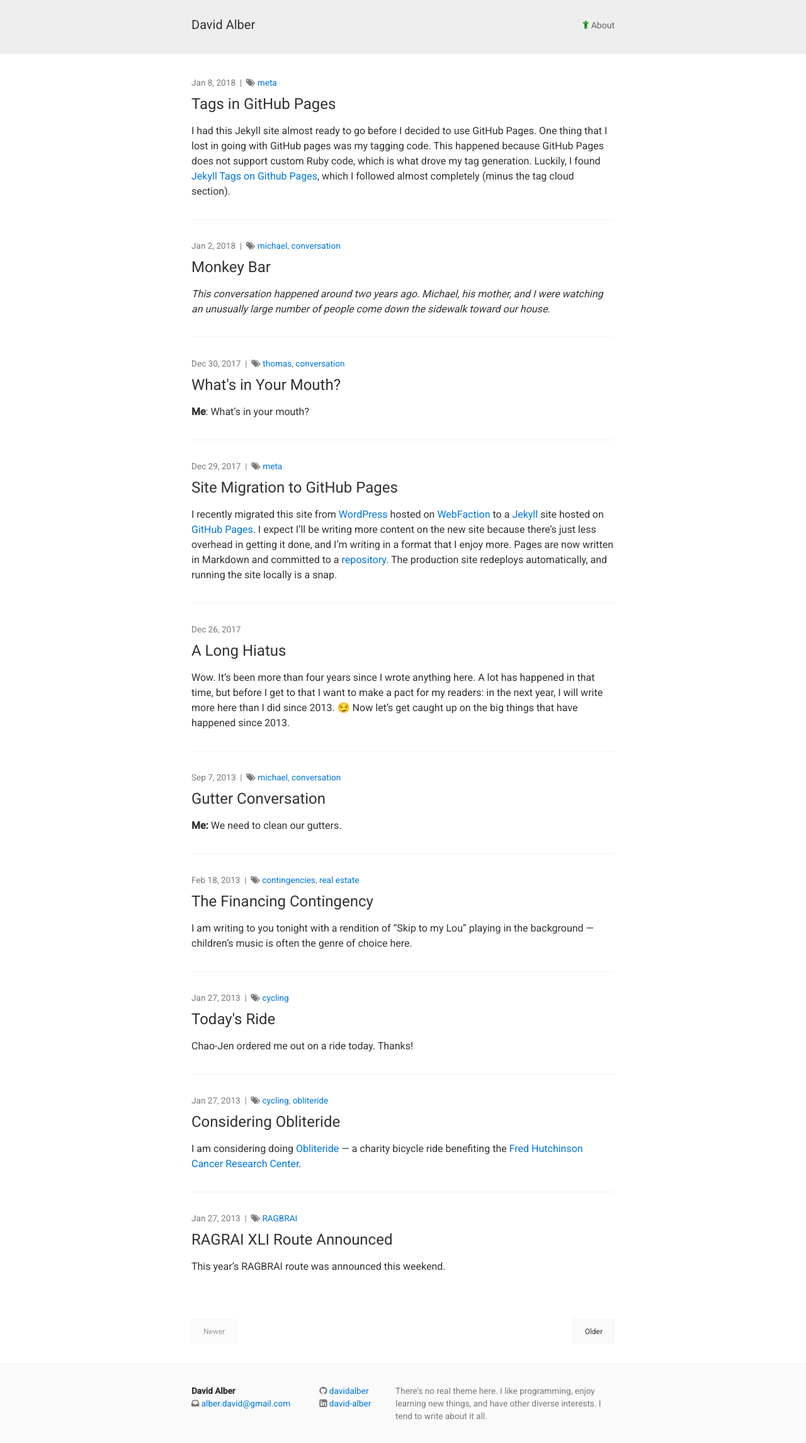
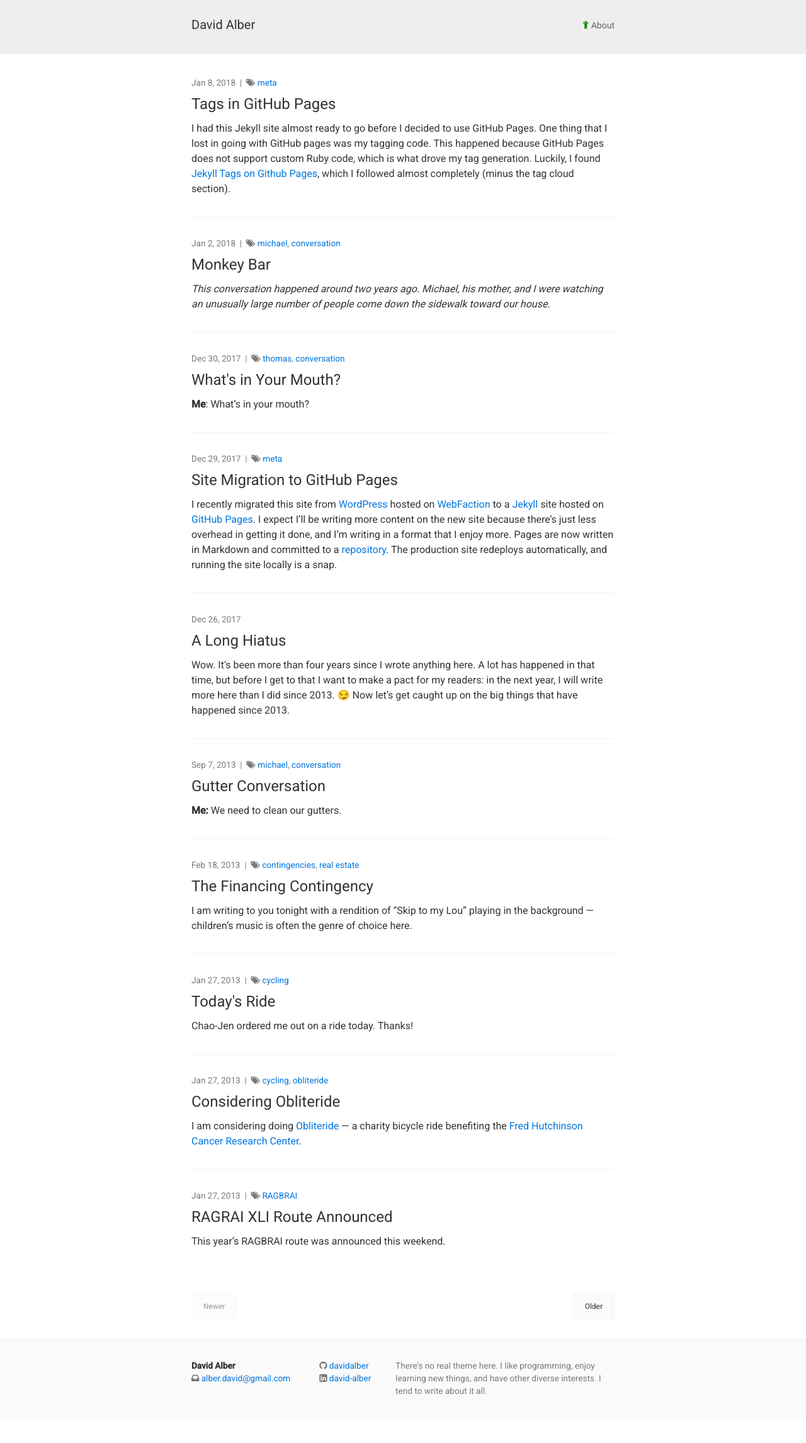
Before and after one commit to davidalber/davidalber.github.io, a Jekyll site: the page built from index.html, in a window 1280 px wide. Shown: the whole page at 63% size. Built offline with Jekyll 4.4.1, drawn with Linux system fonts in a browser that asks for light colours; emoji names are drawn with the system emoji font; the list of posts is cut into pages by our own code; after the commit the page ends 2251 px from its top, so only the background shows below that.

Commit message:
Fixing DOM issues
The post excerpts were being wrapped in `p` tags, but the excerpts
themselves are wrapped in `p` tags, so closing tags were being
placed in strange places. Changing the exceprt container to a
`div`.

```diff
--- a/index.html
+++ b/index.html
@@ -22,13 +22,13 @@
           {% endif %}
         </p>
         <h3 class="h2 post-title"><a href="{{ post.url | prepend: site.baseurl }}" class="post-link">{{ post.title }}</a></h3>
-        <p class="post-summary">
+        <div class="post-summary">
           {% if post.summary %}
             {{ post.summary }}
           {% else %}
             {{ post.excerpt }}
           {% endif %}
-        </p>
+        </div>
       </div>
     {% endfor %}
   </div>
```
